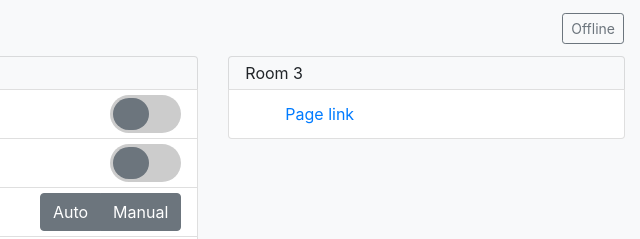
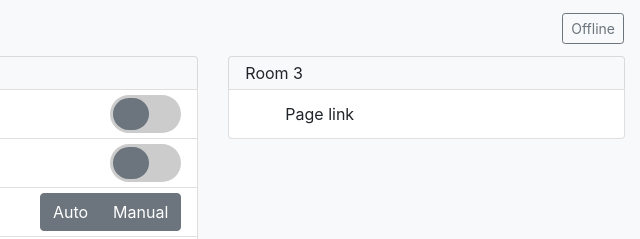
Before and after one commit to dersimn/mqtt-smarthome-webui, a plain HTML site: page www/index.htm in a window 1280 px wide. Shown: the top 239 px of the page, 640-1280 px from the left. Drawn offline with nearby package versions, Linux system fonts and the light colour scheme; a script that the page names is missing.

Commit message:
Fix wrong color after removing list-group-item-action

```diff
--- a/www/webui.css
+++ b/www/webui.css
@@ -1,5 +1,8 @@
 body {
     background-color: #f8f9fa;
+}
+a {
+    color: #212529;
 }
 
 .sh-icon {
```
